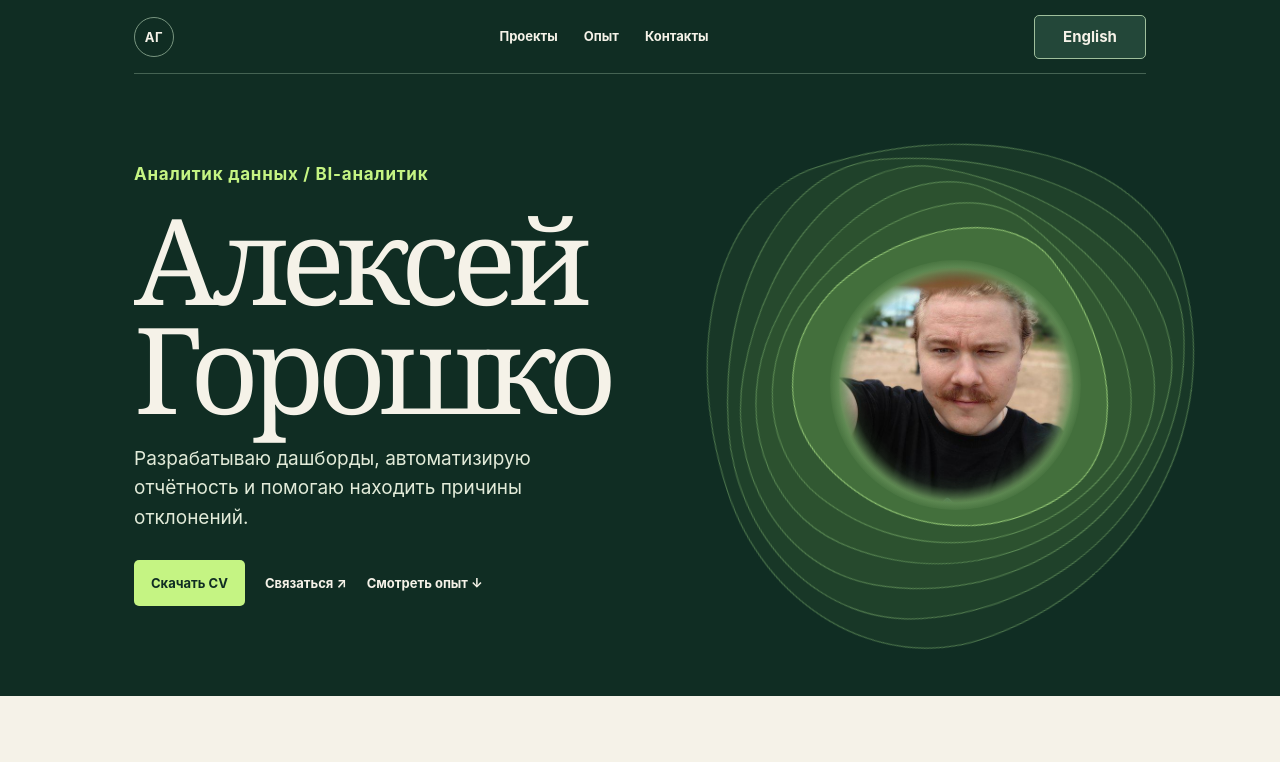
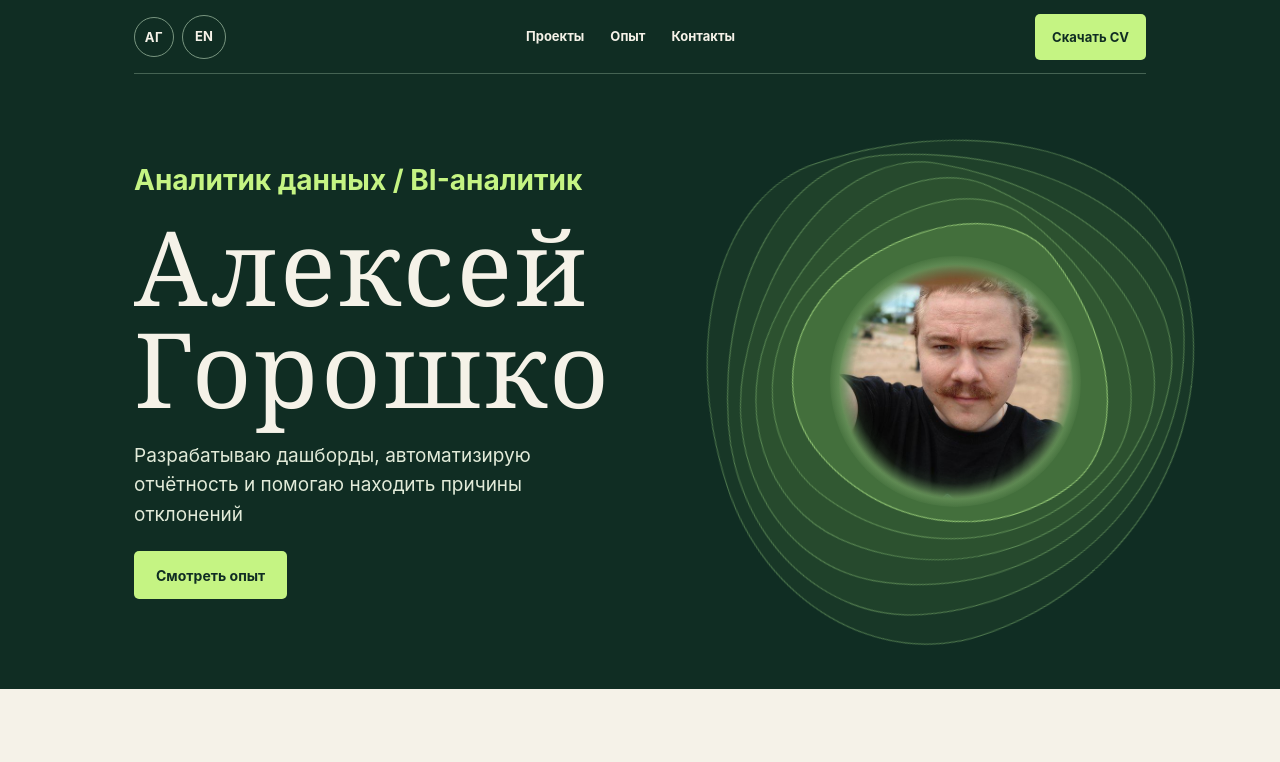
Before and after one commit to Goroh95/Goroh95.github.io, a plain HTML site: page index.html in a window 1280 px wide. Shown: the top 762 px of the page. Drawn offline with Linux system fonts and the light colour scheme.

Commit message:
Refine the portfolio first screen

```diff
--- a/index.html
+++ b/index.html
@@ -16,24 +16,23 @@
     <header class="career-hero">
       <div class="career-wrap">
         <div class="career-top">
-          <a class="career-monogram" href="#career-page" aria-label="В начало страницы">АГ</a>
+          <div class="career-brand">
+            <a class="career-monogram" href="#career-page" aria-label="В начало страницы">АГ</a>
+            <a class="career-language" href="./en/" lang="en" hreflang="en" aria-label="Switch to English">EN</a>
+          </div>
           <nav class="career-nav" aria-label="Разделы сайта">
             <a href="#dashboards">Проекты</a>
             <a href="#experience">Опыт</a>
             <a href="#contact">Контакты</a>
           </nav>
-          <a class="career-language" href="./en/" lang="en" hreflang="en" aria-label="Switch to English">English</a>
+          <a class="career-cv" href="./russian-cv.pdf" download="aleksey-goroshko-data-analyst-ru.pdf">Скачать CV</a>
         </div>
         <div class="career-intro">
           <div class="career-copy">
             <p class="career-role">Аналитик данных / BI-аналитик</p>
             <h1><span>Алексей</span><br><span>Горошко</span></h1>
-            <p class="career-summary">Разрабатываю дашборды, автоматизирую отчётность и помогаю находить причины отклонений.</p>
-            <div class="career-actions">
-              <a class="career-cv" href="./russian-cv.pdf" download="aleksey-goroshko-data-analyst-ru.pdf">Скачать CV</a>
-              <a class="career-contact" href="#contact">Связаться ↗</a>
-              <a class="career-contact" href="#experience">Смотреть опыт ↓</a>
-            </div>
+            <p class="career-summary">Разрабатываю дашборды, автоматизирую отчётность и помогаю находить причины отклонений</p>
+            <a class="career-experience-link" href="#experience">Смотреть опыт</a>
           </div>
           <figure class="career-portrait">
             <div class="career-art" aria-hidden="true"><span></span><span></span><span></span><span></span><span></span><span></span></div>
--- a/style.css
+++ b/style.css
@@ -20,17 +20,26 @@ body { margin: 0; background: #f5f2e8; }
   #career-page h1, #career-page h2, #career-page h3, #career-page p { margin: 0; }
   #career-page .career-wrap { max-width: 1160px; margin-inline: auto; padding-inline: clamp(22px, 6cqi, 74px); }
   #career-page .career-hero { background: var(--forest); color: var(--paper); overflow: clip; }
+  #career-page .career-hero a:focus-visible { outline-color: var(--mint); }
   #career-page .career-top { min-height: 74px; display: flex; align-items: center; justify-content: space-between; border-bottom: 1px solid #456353; position: relative; z-index: 1; }
+  #career-page .career-brand { display: flex; align-items: center; gap: 8px; }
   #career-page .career-monogram { display: grid; place-items: center; border: 1px solid #799680; border-radius: 50%; width: 40px; height: 40px; font-size: 13px; font-weight: 650; letter-spacing: .04em; }
   #career-page .career-intro { position: relative; display: grid; grid-template-columns: minmax(0, 1fr) minmax(0, .62fr); gap: 18px; align-items: center; min-height: 455px; padding-block: clamp(42px, 7cqi, 100px); }
   #career-page .career-copy { position: relative; z-index: 1; width: max-content; max-width: 100%; }
-  #career-page .career-role { color: var(--mint); font-size: clamp(13px, 1.8cqi, 17px); font-weight: 650; letter-spacing: .045em; }
+  #career-page .career-role { color: var(--mint); font-size: clamp(16px, 4.2cqi, 28px); font-weight: 750; line-height: 1.2; }
   #career-page .career-role span { color: #a2bfaa; margin-inline: .35em; }
-  #career-page h1 { color: var(--paper); font: 400 clamp(50px, 11cqi, 120px)/.91 'Cormorant Garamond', Georgia, serif; letter-spacing: -.065em; margin: 20px 0 22px; }
+  #career-page h1 { color: var(--paper); font: 400 clamp(47px, 9.3cqi, 104px)/.98 'Cormorant Garamond', Georgia, serif; letter-spacing: .025em; margin: 18px 0 22px; }
   #career-page .career-summary { max-width: 36ch; color: #e2ebd9; font-size: clamp(15px, 2cqi, 19px); line-height: 1.55; }
   #career-page .career-actions { display: flex; flex-wrap: wrap; align-items: center; gap: 10px 20px; margin-top: 28px; }
   #career-page .career-cv, #career-page .career-contact { min-height: 46px; display: inline-flex; align-items: center; gap: 10px; font-size: 13px; font-weight: 700; }
   #career-page .career-cv { color: var(--forest); background: var(--mint); padding-inline: 17px; border-radius: 5px; }
+  #career-page .career-top .career-cv { white-space: nowrap; }
+  #career-page .career-experience-link {
+    display: inline-flex; justify-content: center; align-items: center; min-height: 48px;
+    margin-top: 22px; padding-inline: 22px; border-radius: 5px;
+    background: var(--mint); color: var(--forest); font-size: 14px; font-weight: 750;
+  }
+  #career-page .career-top .career-cv:hover, #career-page .career-experience-link:hover { background: #d5f8a4; }
   #career-page .career-contact { color: var(--paper); }
   #career-page .career-portrait { position: relative; justify-self: center; display: grid; place-items: center; isolation: isolate; width: min(100%, 290px); aspect-ratio: 1; margin: 0; }
   #career-page .career-portrait img { display: block; position: relative; width: 79%; height: auto; aspect-ratio: 1; object-fit: contain; border-radius: 13%; outline: 1px solid #bcf291ad; outline-offset: 5px; }
@@ -57,10 +66,11 @@ body { margin: 0; background: #f5f2e8; }
     #career-page .career-metric:nth-child(n+3) { border-top: 1px solid #b4c3b1; }
   }
   @container (max-width: 590px) {
-    #career-page .career-intro { min-height: 385px; grid-template-columns: minmax(0, 1fr); gap: 32px; }
-    #career-page .career-intro .career-actions { column-gap: 12px; }
+    #career-page .career-intro { min-height: 385px; grid-template-columns: minmax(0, 1fr); gap: 90px; }
+    #career-page .career-copy { width: 100%; }
+    #career-page .career-experience-link { display: flex; width: fit-content; margin-inline: auto; }
     #career-page .career-portrait { width: min(74%, 238px); }
-    #career-page .career-art { width: 152%; }
+    #career-page .career-art { width: 132%; }
     #career-page .career-metrics { grid-template-columns: minmax(0, 1fr); }
     #career-page .career-metric, #career-page .career-metric + .career-metric { padding: 17px 0; border-left: 0; }
     #career-page .career-metric + .career-metric { border-top: 1px solid #b4c3b1; }
@@ -96,8 +106,8 @@ body { margin: 0; background: #f5f2e8; }
   #career-page .career-nav { display: flex; gap: clamp(8px, 2.4cqi, 26px); margin-inline: auto; }
   #career-page .career-nav a, #career-page a.career-contact { min-height: 44px; display: inline-flex; align-items: center; padding: 0; color: var(--paper); font: 650 13px/1.3 'Inter', 'Segoe UI', sans-serif; }
   #career-page .career-nav a:hover, #career-page a.career-contact:hover { color: var(--mint); }
-  #career-page .career-language { min-width: 112px; min-height: 44px; display: inline-flex; align-items: center; justify-content: center; padding: 8px 14px; border: 1px solid #9fbf9c; border-radius: 5px; color: var(--paper); background: #234739; font: 700 15px/1.2 'Inter', 'Segoe UI', sans-serif; }
-  #career-page .career-language:hover { color: var(--forest); background: var(--mint); }
+  #career-page .career-language { width: 44px; height: 44px; display: grid; place-items: center; border: 1px solid #799680; border-radius: 50%; color: var(--paper); font: 650 13px/1.2 'Inter', 'Segoe UI', sans-serif; }
+  #career-page .career-language:hover, #career-page .career-language:active { color: var(--mint); background: #234739; }
   #career-page .career-portrait { width: min(100%, 302px); }
   #career-page .career-portrait::before { content: ''; position: absolute; width: 83%; aspect-ratio: 1; border-radius: 50%; background: radial-gradient(circle, #335a43 43%, #86ae7380 65%, transparent 72%); }
   #career-page .career-portrait img { width: 78%; border-radius: 50%; outline: none; mask-image: radial-gradient(circle closest-side, #000 77%, #000d 87%, transparent 100%); }
```
Also changed, not shown: en/index.html (+7 -8 lines).
